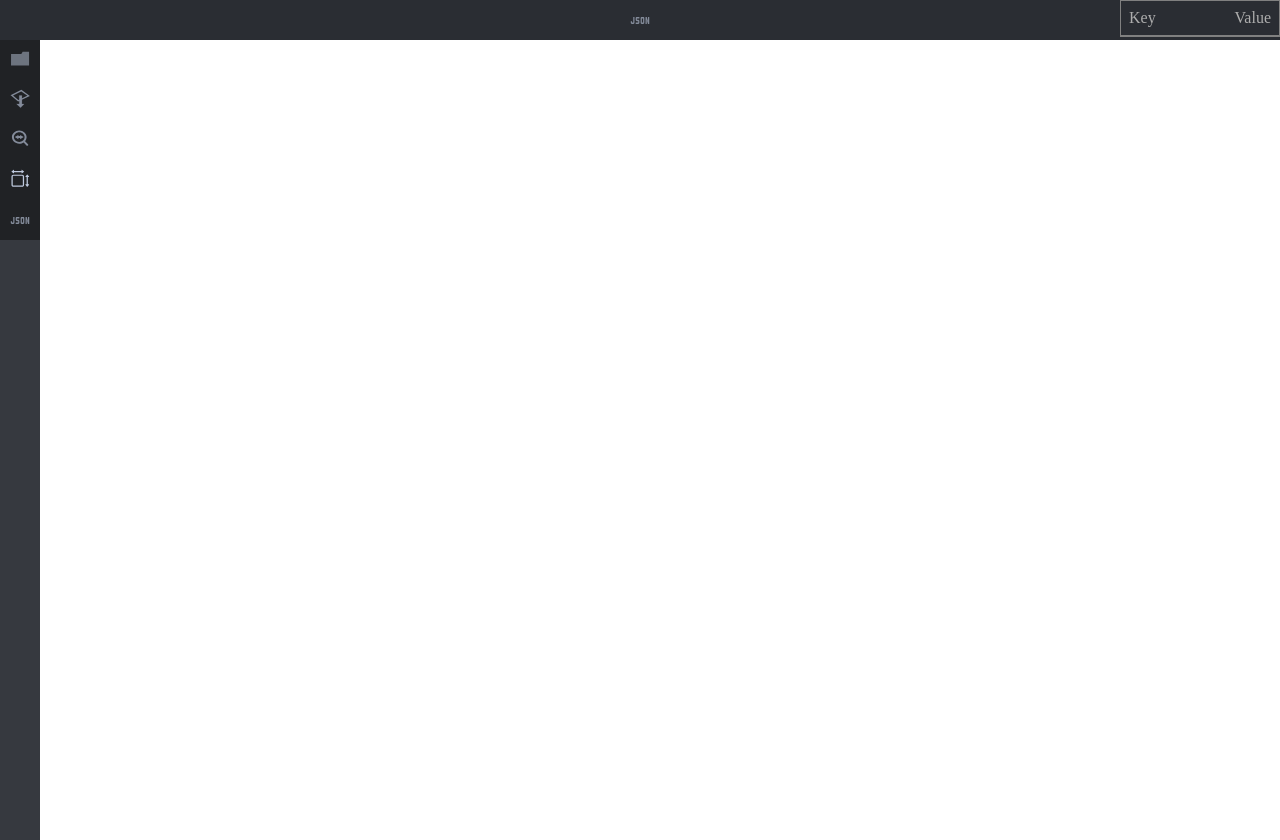
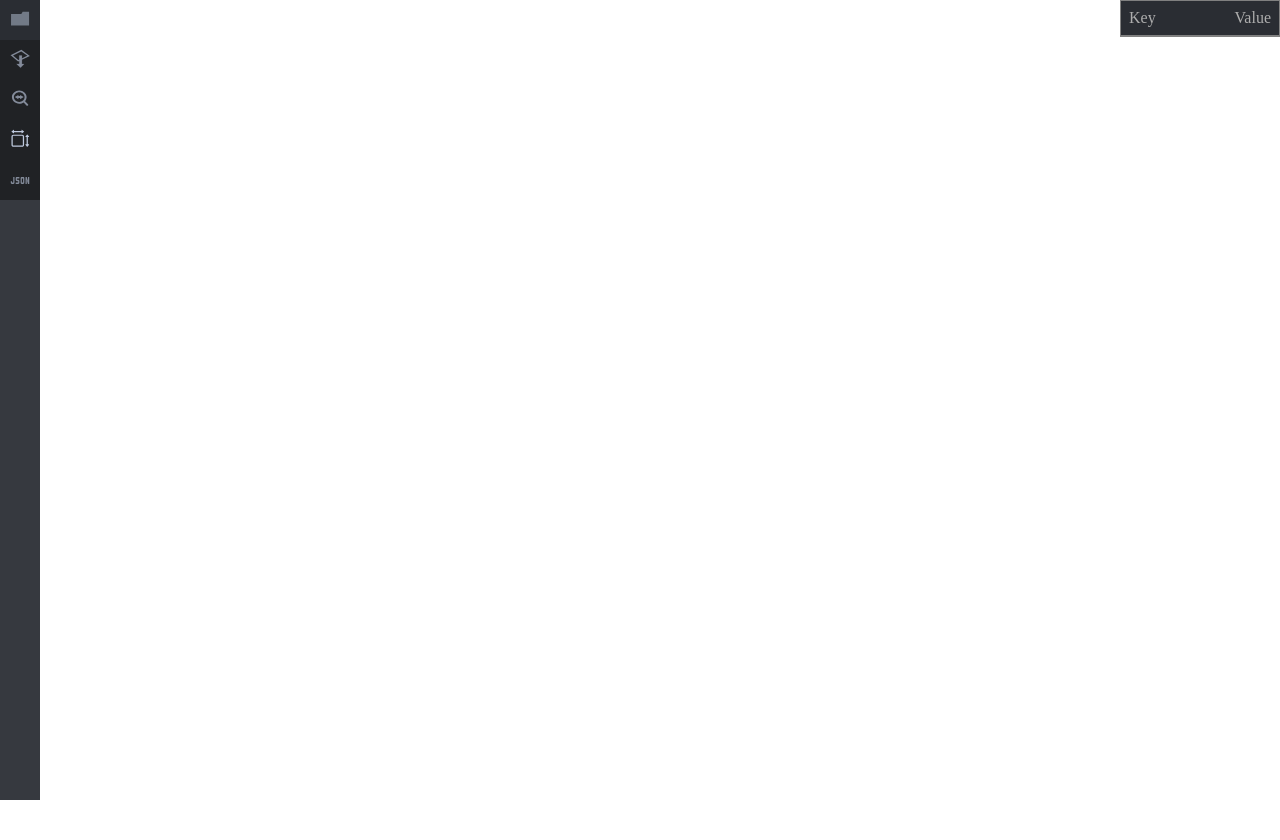
Before and after one commit to giovanniconsiglio/ifc.js-viewer, a website with bundled scripts: page index.html in a window 1280 px wide. After the commit the page ends 800 px from the top, so only its background shows below. Built offline with nearby package versions, Linux system fonts and the light colour scheme; files whose address does not match are found by name; what web-ifc-viewer would draw is missing.

Commit message:
no message

```diff
--- a/index.html
+++ b/index.html
@@ -16,9 +16,6 @@
     <!-- <input type="file" id="file-input" />
     <button id="zoomToFit" class="anybutton">zoomToFit</button>
     <div id="viewer-container"></div> -->
-    <button class="basic-button">
-      <img class="icon" src="./js/json.svg" alt="">
-    </button>
     <aside class="side-menu" id="side-menu-left"></aside>
     <div id="viewer-container"></div>
     <div id="loading-overlay" class="loading-overlay hidden">
```
